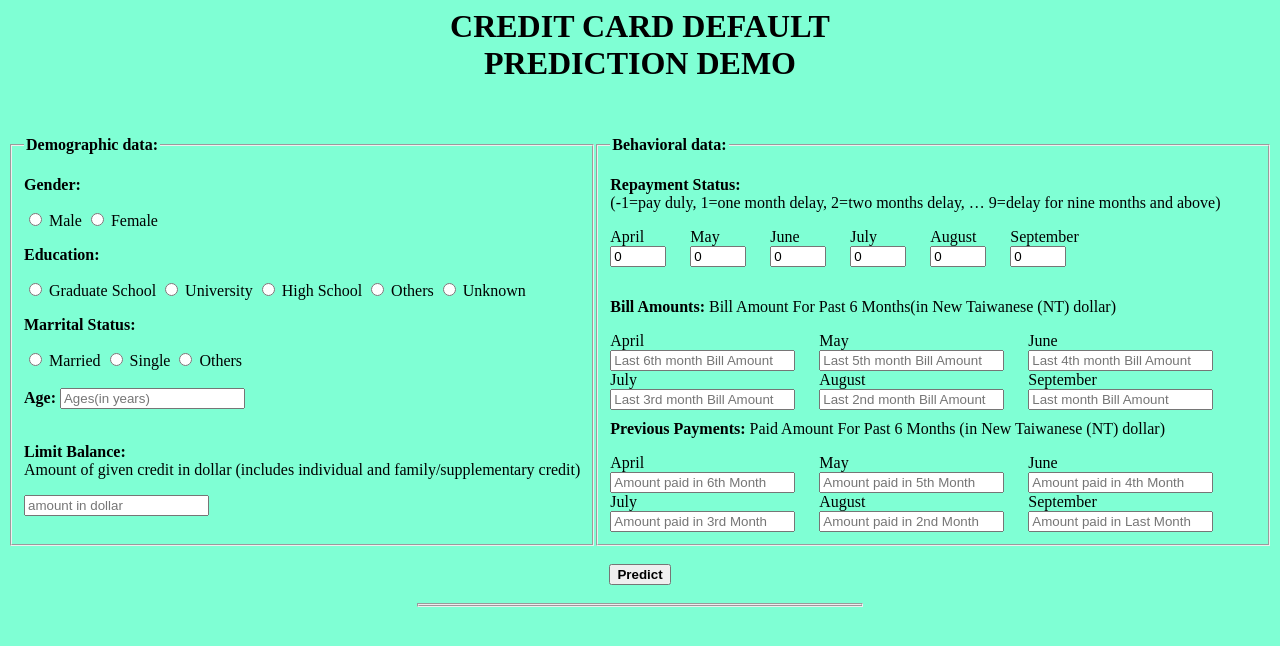
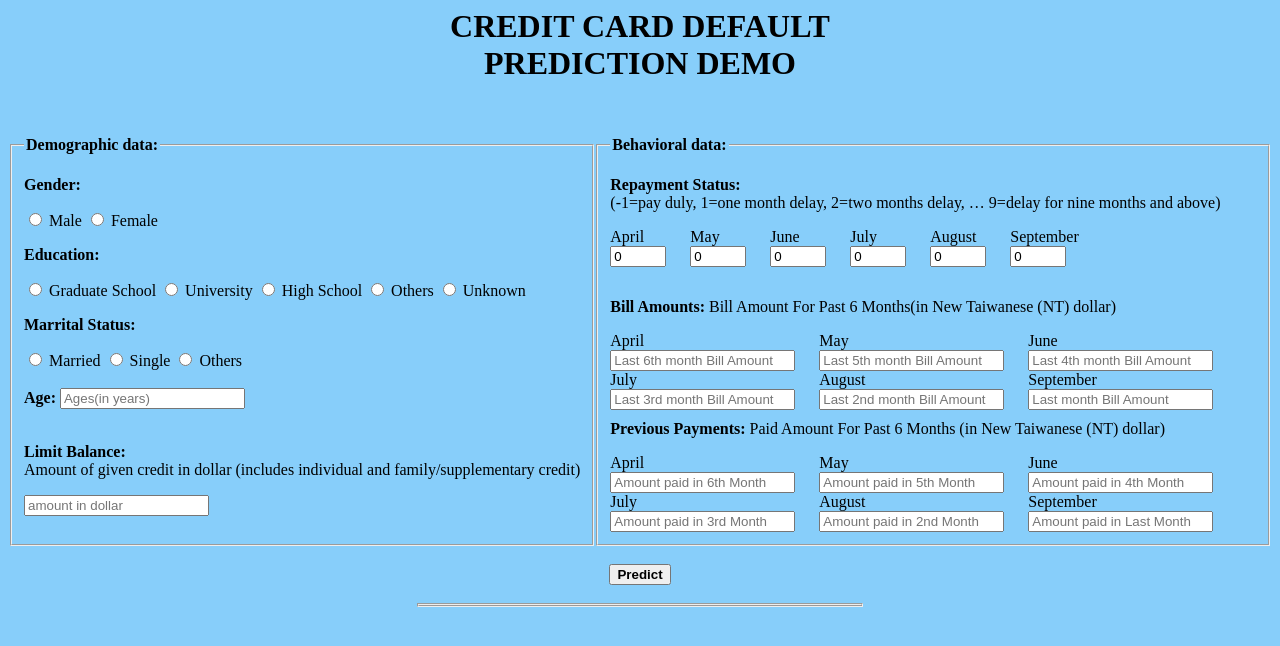
Before and after one commit to thuthao9198/credit-card-demo, a Flask app: page / in a window 1280 px wide. Shown: the top 646 px of the page. Run offline with Flask 2, Linux system fonts and the light colour scheme; parts of the project's set-up code (start-up, migrations or seed data) failed here and were passed over.

Commit message:
Update index.html

```diff
--- a/templates/index.html
+++ b/templates/index.html
@@ -12,7 +12,7 @@
 </head>
 <style>
 body  {
-  background-color: aquamarine ;
+  background-color: #87CEFA ;
 }
 
 .result {
```
